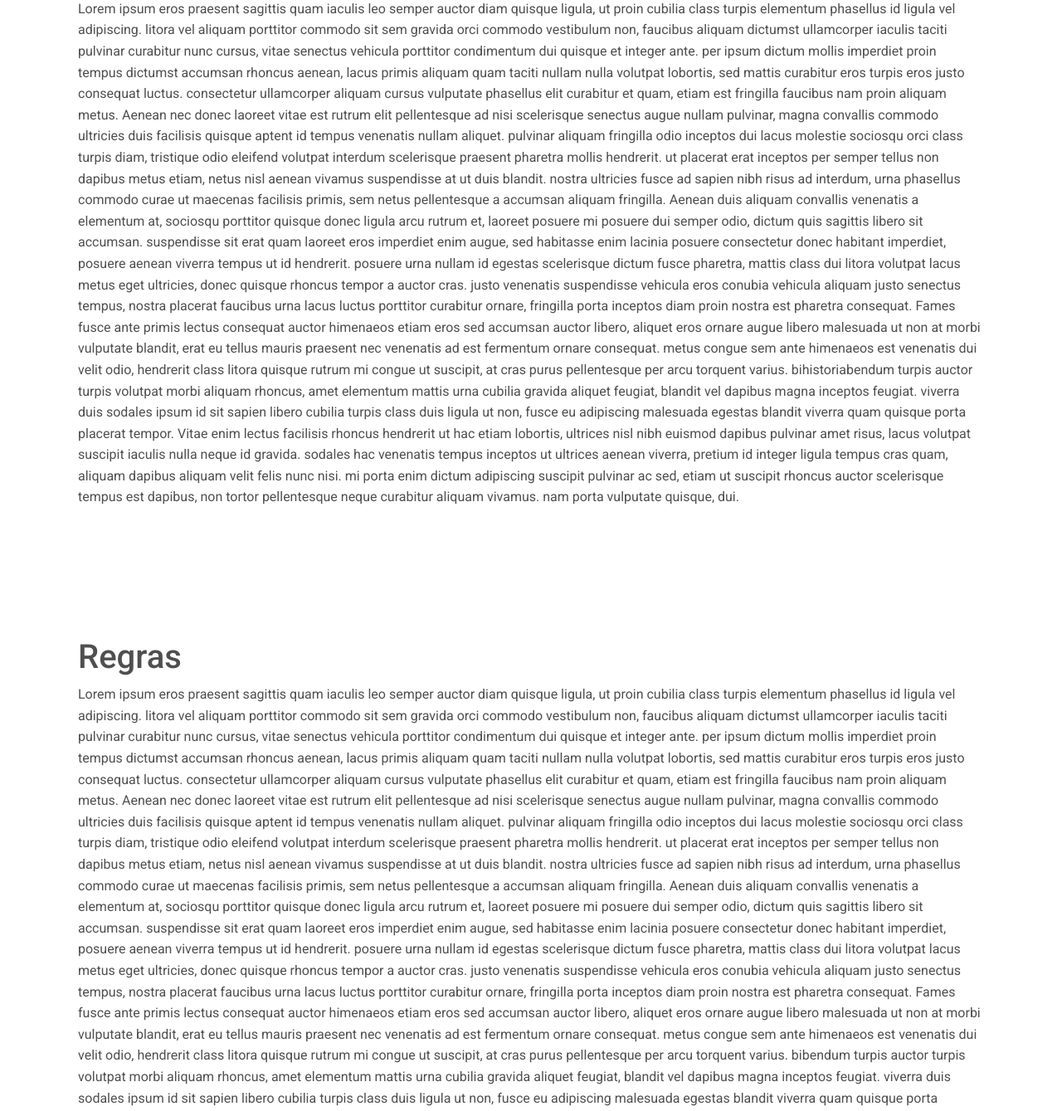
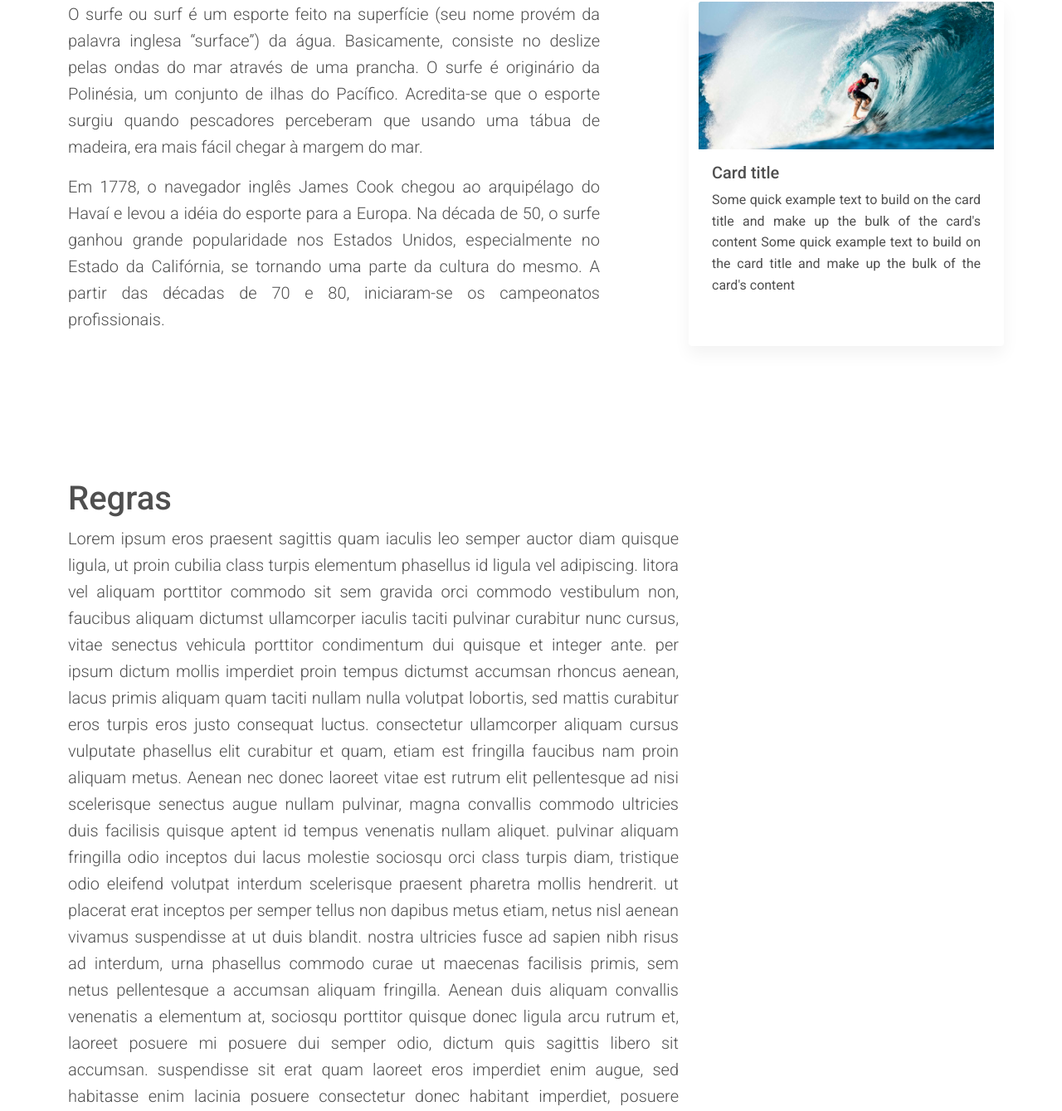
Before and after one commit to ManetX-dev/prova.surfeolimpico, a plain HTML site: page index.html in a window 1280 px wide. Shown: the part 913-2252 px from the top of the page at 83% size. Drawn offline with Linux system fonts and the light colour scheme.

Commit message:
Add cards

```diff
--- a/css/style.min.css
+++ b/css/style.min.css
@@ -1,3 +1,7 @@
+p {
+    text-align: justify;
+}
+
 #div-bg-img {
     background-image: url('../img/surfe_olimpiadas2.jpg');
     background-size: cover;
@@ -17,6 +21,10 @@
     padding-top: 7%;
 }
 
+.card-div {
+    margin-top: 19%;
+}
+
 .bg-transparent {
     background-color: rgba(0, 0, 0, 0.8) !important;
 }
--- a/index.html
+++ b/index.html
@@ -46,77 +46,88 @@
     <div id="div-bg-img" class="bg-image">
         <div id="div-mask" class="mask">
             <div class="d-flex justify-content-center align-items-center h-100">
-                <h1 class="text-white mb-0">Surfe olímpico</h1>
+                <h1 class="text-white mb-0">Surfe nas olimpíadas</h1><br>
             </div>
         </div>
     </div>
 
     <div class="container">
-        <div id="div-historia" class="container-fluid text-div">
-            <h1>Historia</h1>
-            <p class="text-break">
-                Lorem ipsum eros praesent sagittis quam iaculis leo semper auctor diam quisque ligula, ut proin cubilia class turpis elementum phasellus id ligula vel adipiscing. litora vel aliquam porttitor commodo sit sem gravida orci commodo vestibulum non, faucibus
-                aliquam dictumst ullamcorper iaculis taciti pulvinar curabitur nunc cursus, vitae senectus vehicula porttitor condimentum dui quisque et integer ante. per ipsum dictum mollis imperdiet proin tempus dictumst accumsan rhoncus aenean, lacus
-                primis aliquam quam taciti nullam nulla volutpat lobortis, sed mattis curabitur eros turpis eros justo consequat luctus. consectetur ullamcorper aliquam cursus vulputate phasellus elit curabitur et quam, etiam est fringilla faucibus nam
-                proin aliquam metus. Aenean nec donec laoreet vitae est rutrum elit pellentesque ad nisi scelerisque senectus augue nullam pulvinar, magna convallis commodo ultricies duis facilisis quisque aptent id tempus venenatis nullam aliquet. pulvinar
-                aliquam fringilla odio inceptos dui lacus molestie sociosqu orci class turpis diam, tristique odio eleifend volutpat interdum scelerisque praesent pharetra mollis hendrerit. ut placerat erat inceptos per semper tellus non dapibus metus
-                etiam, netus nisl aenean vivamus suspendisse at ut duis blandit. nostra ultricies fusce ad sapien nibh risus ad interdum, urna phasellus commodo curae ut maecenas facilisis primis, sem netus pellentesque a accumsan aliquam fringilla. Aenean
-                duis aliquam convallis venenatis a elementum at, sociosqu porttitor quisque donec ligula arcu rutrum et, laoreet posuere mi posuere dui semper odio, dictum quis sagittis libero sit accumsan. suspendisse sit erat quam laoreet eros imperdiet
-                enim augue, sed habitasse enim lacinia posuere consectetur donec habitant imperdiet, posuere aenean viverra tempus ut id hendrerit. posuere urna nullam id egestas scelerisque dictum fusce pharetra, mattis class dui litora volutpat lacus
-                metus eget ultricies, donec quisque rhoncus tempor a auctor cras. justo venenatis suspendisse vehicula eros conubia vehicula aliquam justo senectus tempus, nostra placerat faucibus urna lacus luctus porttitor curabitur ornare, fringilla
-                porta inceptos diam proin nostra est pharetra consequat. Fames fusce ante primis lectus consequat auctor himenaeos etiam eros sed accumsan auctor libero, aliquet eros ornare augue libero malesuada ut non at morbi vulputate blandit, erat
-                eu tellus mauris praesent nec venenatis ad est fermentum ornare consequat. metus congue sem ante himenaeos est venenatis dui velit odio, hendrerit class litora quisque rutrum mi congue ut suscipit, at cras purus pellentesque per arcu torquent
-                varius. bihistoriabendum turpis auctor turpis volutpat morbi aliquam rhoncus, amet elementum mattis urna cubilia gravida aliquet feugiat, blandit vel dapibus magna inceptos feugiat. viverra duis sodales ipsum id sit sapien libero cubilia
-                turpis class duis ligula ut non, fusce eu adipiscing malesuada egestas blandit viverra quam quisque porta placerat tempor. Vitae enim lectus facilisis rhoncus hendrerit ut hac etiam lobortis, ultrices nisl nibh euismod dapibus pulvinar
-                amet risus, lacus volutpat suscipit iaculis nulla neque id gravida. sodales hac venenatis tempus inceptos ut ultrices aenean viverra, pretium id integer ligula tempus cras quam, aliquam dapibus aliquam velit felis nunc nisi. mi porta enim
-                dictum adipiscing suscipit pulvinar ac sed, etiam ut suscipit rhoncus auctor scelerisque tempus est dapibus, non tortor pellentesque neque curabitur aliquam vivamus. nam porta vulputate quisque, dui.
-            </p>
+        <div class="row">
+            <div id="div-historia" class="col-md-7 text-div col-layout">
+                <h1>Historia</h1>
+                <p class="lead">
+                    O surfe ou surf é um esporte feito na superfície (seu nome provém da palavra inglesa “surface”) da água. Basicamente, consiste no deslize pelas ondas do mar através de uma prancha. O surfe é originário da Polinésia, um conjunto de ilhas do Pacífico. Acredita-se
+                    que o esporte surgiu quando pescadores perceberam que usando uma tábua de madeira, era mais fácil chegar à margem do mar.
+                </p>
+                <p class="lead">
+                    Em 1778, o navegador inglês James Cook chegou ao arquipélago do Havaí e levou a idéia do esporte para a Europa. Na década de 50, o surfe ganhou grande popularidade nos Estados Unidos, especialmente no Estado da Califórnia, se tornando uma parte da cultura
+                    do mesmo. A partir das décadas de 70 e 80, iniciaram-se os campeonatos profissionais.
+                </p>
+            </div>
+            <div class="col-md-1">
 
+            </div>
+            <div class="card col-md-4 card-div col-layout">
+                <img src="img/surfe_olimpiada.jpg" class="card-img-top" alt="..." />
+                <div class="card-body">
+                    <h5 class="card-title">Card title</h5>
+                    <p class="card-text">
+                        Some quick example text to build on the card title and make up the bulk of the card's content Some quick example text to build on the card title and make up the bulk of the card's content
+                    </p>
+                    <!-- <a href="#!" class="btn btn-primary">Button</a> -->
+                </div>
+            </div>
         </div>
 
-        <div id="div-regras" class="container-fluid text-div">
-            <h1>Regras</h1>
-            <p class="text-break">
-                Lorem ipsum eros praesent sagittis quam iaculis leo semper auctor diam quisque ligula, ut proin cubilia class turpis elementum phasellus id ligula vel adipiscing. litora vel aliquam porttitor commodo sit sem gravida orci commodo vestibulum non, faucibus
-                aliquam dictumst ullamcorper iaculis taciti pulvinar curabitur nunc cursus, vitae senectus vehicula porttitor condimentum dui quisque et integer ante. per ipsum dictum mollis imperdiet proin tempus dictumst accumsan rhoncus aenean, lacus
-                primis aliquam quam taciti nullam nulla volutpat lobortis, sed mattis curabitur eros turpis eros justo consequat luctus. consectetur ullamcorper aliquam cursus vulputate phasellus elit curabitur et quam, etiam est fringilla faucibus nam
-                proin aliquam metus. Aenean nec donec laoreet vitae est rutrum elit pellentesque ad nisi scelerisque senectus augue nullam pulvinar, magna convallis commodo ultricies duis facilisis quisque aptent id tempus venenatis nullam aliquet. pulvinar
-                aliquam fringilla odio inceptos dui lacus molestie sociosqu orci class turpis diam, tristique odio eleifend volutpat interdum scelerisque praesent pharetra mollis hendrerit. ut placerat erat inceptos per semper tellus non dapibus metus
-                etiam, netus nisl aenean vivamus suspendisse at ut duis blandit. nostra ultricies fusce ad sapien nibh risus ad interdum, urna phasellus commodo curae ut maecenas facilisis primis, sem netus pellentesque a accumsan aliquam fringilla. Aenean
-                duis aliquam convallis venenatis a elementum at, sociosqu porttitor quisque donec ligula arcu rutrum et, laoreet posuere mi posuere dui semper odio, dictum quis sagittis libero sit accumsan. suspendisse sit erat quam laoreet eros imperdiet
-                enim augue, sed habitasse enim lacinia posuere consectetur donec habitant imperdiet, posuere aenean viverra tempus ut id hendrerit. posuere urna nullam id egestas scelerisque dictum fusce pharetra, mattis class dui litora volutpat lacus
-                metus eget ultricies, donec quisque rhoncus tempor a auctor cras. justo venenatis suspendisse vehicula eros conubia vehicula aliquam justo senectus tempus, nostra placerat faucibus urna lacus luctus porttitor curabitur ornare, fringilla
-                porta inceptos diam proin nostra est pharetra consequat. Fames fusce ante primis lectus consequat auctor himenaeos etiam eros sed accumsan auctor libero, aliquet eros ornare augue libero malesuada ut non at morbi vulputate blandit, erat
-                eu tellus mauris praesent nec venenatis ad est fermentum ornare consequat. metus congue sem ante himenaeos est venenatis dui velit odio, hendrerit class litora quisque rutrum mi congue ut suscipit, at cras purus pellentesque per arcu torquent
-                varius. bibendum turpis auctor turpis volutpat morbi aliquam rhoncus, amet elementum mattis urna cubilia gravida aliquet feugiat, blandit vel dapibus magna inceptos feugiat. viverra duis sodales ipsum id sit sapien libero cubilia turpis
-                class duis ligula ut non, fusce eu adipiscing malesuada egestas blandit viverra quam quisque porta placerat tempor. Vitae enim lectus facilisis rhoncus hendrerit ut hac etiam lobortis, ultrices nisl nibh euismod dapibus pulvinar amet risus,
-                lacus volutpat suscipit iaculis nulla neque id gravida. sodales hac venenatis tempus inceptos ut ultrices aenean viverra, pretium id integer ligula tempus cras quam, aliquam dapibus aliquam velit felis nunc nisi. mi porta enim dictum adipiscing
-                suscipit pulvinar ac sed, etiam ut suscipit rhoncus auctor scelerisque tempus est dapibus, non tortor pellentesque neque curabitur aliquam vivamus. nam porta vulputate quisque, dui.
-            </p>
+        <div class="row">
 
+            <div id="div-regras" class="col-md-8 text-div">
+                <h1>Regras</h1>
+                <p class="lead">
+                    Lorem ipsum eros praesent sagittis quam iaculis leo semper auctor diam quisque ligula, ut proin cubilia class turpis elementum phasellus id ligula vel adipiscing. litora vel aliquam porttitor commodo sit sem gravida orci commodo vestibulum non, faucibus
+                    aliquam dictumst ullamcorper iaculis taciti pulvinar curabitur nunc cursus, vitae senectus vehicula porttitor condimentum dui quisque et integer ante. per ipsum dictum mollis imperdiet proin tempus dictumst accumsan rhoncus aenean,
+                    lacus primis aliquam quam taciti nullam nulla volutpat lobortis, sed mattis curabitur eros turpis eros justo consequat luctus. consectetur ullamcorper aliquam cursus vulputate phasellus elit curabitur et quam, etiam est fringilla faucibus
+                    nam proin aliquam metus. Aenean nec donec laoreet vitae est rutrum elit pellentesque ad nisi scelerisque senectus augue nullam pulvinar, magna convallis commodo ultricies duis facilisis quisque aptent id tempus venenatis nullam aliquet.
+                    pulvinar aliquam fringilla odio inceptos dui lacus molestie sociosqu orci class turpis diam, tristique odio eleifend volutpat interdum scelerisque praesent pharetra mollis hendrerit. ut placerat erat inceptos per semper tellus non
+                    dapibus metus etiam, netus nisl aenean vivamus suspendisse at ut duis blandit. nostra ultricies fusce ad sapien nibh risus ad interdum, urna phasellus commodo curae ut maecenas facilisis primis, sem netus pellentesque a accumsan aliquam
+                    fringilla. Aenean duis aliquam convallis venenatis a elementum at, sociosqu porttitor quisque donec ligula arcu rutrum et, laoreet posuere mi posuere dui semper odio, dictum quis sagittis libero sit accumsan. suspendisse sit erat quam
+                    laoreet eros imperdiet enim augue, sed habitasse enim lacinia posuere consectetur donec habitant imperdiet, posuere aenean viverra tempus ut id hendrerit. posuere urna nullam id egestas scelerisque dictum fusce pharetra, mattis class
+                    dui litora volutpat lacus metus eget ultricies, donec quisque rhoncus tempor a auctor cras. justo venenatis suspendisse vehicula eros conubia vehicula aliquam justo senectus tempus, nostra placerat faucibus urna lacus luctus porttitor
+                    curabitur ornare, fringilla porta inceptos diam proin nostra est pharetra consequat. Fames fusce ante primis lectus consequat auctor himenaeos etiam eros sed accumsan auctor libero, aliquet eros ornare augue libero malesuada ut non
+                    at morbi vulputate blandit, erat eu tellus mauris praesent nec venenatis ad est fermentum ornare consequat. metus congue sem ante himenaeos est venenatis dui velit odio, hendrerit class litora quisque rutrum mi congue ut suscipit,
+                    at cras purus pellentesque per arcu torquent varius. bibendum turpis auctor turpis volutpat morbi aliquam rhoncus, amet elementum mattis urna cubilia gravida aliquet feugiat, blandit vel dapibus magna inceptos feugiat. viverra duis
+                    sodales ipsum id sit sapien libero cubilia turpis class duis ligula ut non, fusce eu adipiscing malesuada egestas blandit viverra quam quisque porta placerat tempor. Vitae enim lectus facilisis rhoncus hendrerit ut hac etiam lobortis,
+                    ultrices nisl nibh euismod dapibus pulvinar amet risus, lacus volutpat suscipit iaculis nulla neque id gravida. sodales hac venenatis tempus inceptos ut ultrices aenean viverra, pretium id integer ligula tempus cras quam, aliquam dapibus
+                    aliquam velit felis nunc nisi. mi porta enim dictum adipiscing suscipit pulvinar ac sed, etiam ut suscipit rhoncus auctor scelerisque tempus est dapibus, non tortor pellentesque neque curabitur aliquam vivamus. nam porta vulputate
+                    quisque, dui.
+                </p>
+
+            </div>
         </div>
-        <div id="div-camp" class="container-fluid text-div">
-            <h1>Campeões</h1>
-            <p class="text-break">
-                Lorem ipsum eros praesent sagittis quam iaculis leo semper auctor diam quisque ligula, ut proin cubilia class turpis elementum phasellus id ligula vel adipiscing. litora vel aliquam porttitor commodo sit sem gravida orci commodo vestibulum non, faucibus
-                aliquam dictumst ullamcorper iaculis taciti pulvinar curabitur nunc cursus, vitae senectus vehicula porttitor condimentum dui quisque et integer ante. per ipsum dictum mollis imperdiet proin tempus dictumst accumsan rhoncus aenean, lacus
-                primis aliquam quam taciti nullam nulla volutpat lobortis, sed mattis curabitur eros turpis eros justo consequat luctus. consectetur ullamcorper aliquam cursus vulputate phasellus elit curabitur et quam, etiam est fringilla faucibus nam
-                proin aliquam metus. Aenean nec donec laoreet vitae est rutrum elit pellentesque ad nisi scelerisque senectus augue nullam pulvinar, magna convallis commodo ultricies duis facilisis quisque aptent id tempus venenatis nullam aliquet. pulvinar
-                aliquam fringilla odio inceptos dui lacus molestie sociosqu orci class turpis diam, tristique odio eleifend volutpat interdum scelerisque praesent pharetra mollis hendrerit. ut placerat erat inceptos per semper tellus non dapibus metus
-                etiam, netus nisl aenean vivamus suspendisse at ut duis blandit. nostra ultricies fusce ad sapien nibh risus ad interdum, urna phasellus commodo curae ut maecenas facilisis primis, sem netus pellentesque a accumsan aliquam fringilla. Aenean
-                duis aliquam convallis venenatis a elementum at, sociosqu porttitor quisque donec ligula arcu rutrum et, laoreet posuere mi posuere dui semper odio, dictum quis sagittis libero sit accumsan. suspendisse sit erat quam laoreet eros imperdiet
-                enim augue, sed habitasse enim lacinia posuere consectetur donec habitant imperdiet, posuere aenean viverra tempus ut id hendrerit. posuere urna nullam id egestas scelerisque dictum fusce pharetra, mattis class dui litora volutpat lacus
-                metus eget ultricies, donec quisque rhoncus tempor a auctor cras. justo venenatis suspendisse vehicula eros conubia vehicula aliquam justo senectus tempus, nostra placerat faucibus urna lacus luctus porttitor curabitur ornare, fringilla
-                porta inceptos diam proin nostra est pharetra consequat. Fames fusce ante primis lectus consequat auctor himenaeos etiam eros sed accumsan auctor libero, aliquet eros ornare augue libero malesuada ut non at morbi vulputate blandit, erat
-                eu tellus mauris praesent nec venenatis ad est fermentum ornare consequat. metus congue sem ante himenaeos est venenatis dui velit odio, hendrerit class litora quisque rutrum mi congue ut suscipit, at cras purus pellentesque per arcu torquent
-                varius. bibendum turpis auctor turpis volutpat morbi aliquam rhoncus, amet elementum mattis urna cubilia gravida aliquet feugiat, blandit vel dapibus magna inceptos feugiat. viverra duis sodales ipsum id sit sapien libero cubilia turpis
-                class duis ligula ut non, fusce eu adipiscing malesuada egestas blandit viverra quam quisque porta placerat tempor. Vitae enim lectus facilisis rhoncus hendrerit ut hac etiam lobortis, ultrices nisl nibh euismod dapibus pulvinar amet risus,
-                lacus volutpat suscipit iaculis nulla neque id gravida. sodales hac venenatis tempus inceptos ut ultrices aenean viverra, pretium id integer ligula tempus cras quam, aliquam dapibus aliquam velit felis nunc nisi. mi porta enim dictum adipiscing
-                suscipit pulvinar ac sed, etiam ut suscipit rhoncus auctor scelerisque tempus est dapibus, non tortor pellentesque neque curabitur aliquam vivamus. nam porta vulputate quisque, dui.
-            </p>
+        <div class="row">
+            <div id="div-camp" class="col-md-8 text-div">
+                <h1>Campeões</h1>
+                <p class="lead">
+                    Lorem ipsum eros praesent sagittis quam iaculis leo semper auctor diam quisque ligula, ut proin cubilia class turpis elementum phasellus id ligula vel adipiscing. litora vel aliquam porttitor commodo sit sem gravida orci commodo vestibulum non, faucibus
+                    aliquam dictumst ullamcorper iaculis taciti pulvinar curabitur nunc cursus, vitae senectus vehicula porttitor condimentum dui quisque et integer ante. per ipsum dictum mollis imperdiet proin tempus dictumst accumsan rhoncus aenean,
+                    lacus primis aliquam quam taciti nullam nulla volutpat lobortis, sed mattis curabitur eros turpis eros justo consequat luctus. consectetur ullamcorper aliquam cursus vulputate phasellus elit curabitur et quam, etiam est fringilla faucibus
+                    nam proin aliquam metus. Aenean nec donec laoreet vitae est rutrum elit pellentesque ad nisi scelerisque senectus augue nullam pulvinar, magna convallis commodo ultricies duis facilisis quisque aptent id tempus venenatis nullam aliquet.
+                    pulvinar aliquam fringilla odio inceptos dui lacus molestie sociosqu orci class turpis diam, tristique odio eleifend volutpat interdum scelerisque praesent pharetra mollis hendrerit. ut placerat erat inceptos per semper tellus non
+                    dapibus metus etiam, netus nisl aenean vivamus suspendisse at ut duis blandit. nostra ultricies fusce ad sapien nibh risus ad interdum, urna phasellus commodo curae ut maecenas facilisis primis, sem netus pellentesque a accumsan aliquam
+                    fringilla. Aenean duis aliquam convallis venenatis a elementum at, sociosqu porttitor quisque donec ligula arcu rutrum et, laoreet posuere mi posuere dui semper odio, dictum quis sagittis libero sit accumsan. suspendisse sit erat quam
+                    laoreet eros imperdiet enim augue, sed habitasse enim lacinia posuere consectetur donec habitant imperdiet, posuere aenean viverra tempus ut id hendrerit. posuere urna nullam id egestas scelerisque dictum fusce pharetra, mattis class
+                    dui litora volutpat lacus metus eget ultricies, donec quisque rhoncus tempor a auctor cras. justo venenatis suspendisse vehicula eros conubia vehicula aliquam justo senectus tempus, nostra placerat faucibus urna lacus luctus porttitor
+                    curabitur ornare, fringilla porta inceptos diam proin nostra est pharetra consequat. Fames fusce ante primis lectus consequat auctor himenaeos etiam eros sed accumsan auctor libero, aliquet eros ornare augue libero malesuada ut non
+                    at morbi vulputate blandit, erat eu tellus mauris praesent nec venenatis ad est fermentum ornare consequat. metus congue sem ante himenaeos est venenatis dui velit odio, hendrerit class litora quisque rutrum mi congue ut suscipit,
+                    at cras purus pellentesque per arcu torquent varius. bibendum turpis auctor turpis volutpat morbi aliquam rhoncus, amet elementum mattis urna cubilia gravida aliquet feugiat, blandit vel dapibus magna inceptos feugiat. viverra duis
+                    sodales ipsum id sit sapien libero cubilia turpis class duis ligula ut non, fusce eu adipiscing malesuada egestas blandit viverra quam quisque porta placerat tempor. Vitae enim lectus facilisis rhoncus hendrerit ut hac etiam lobortis,
+                    ultrices nisl nibh euismod dapibus pulvinar amet risus, lacus volutpat suscipit iaculis nulla neque id gravida. sodales hac venenatis tempus inceptos ut ultrices aenean viverra, pretium id integer ligula tempus cras quam, aliquam dapibus
+                    aliquam velit felis nunc nisi. mi porta enim dictum adipiscing suscipit pulvinar ac sed, etiam ut suscipit rhoncus auctor scelerisque tempus est dapibus, non tortor pellentesque neque curabitur aliquam vivamus. nam porta vulputate
+                    quisque, dui.
+                </p>
 
+            </div>
         </div>
-
 
     </div>
     <!-- Footer -->
```
